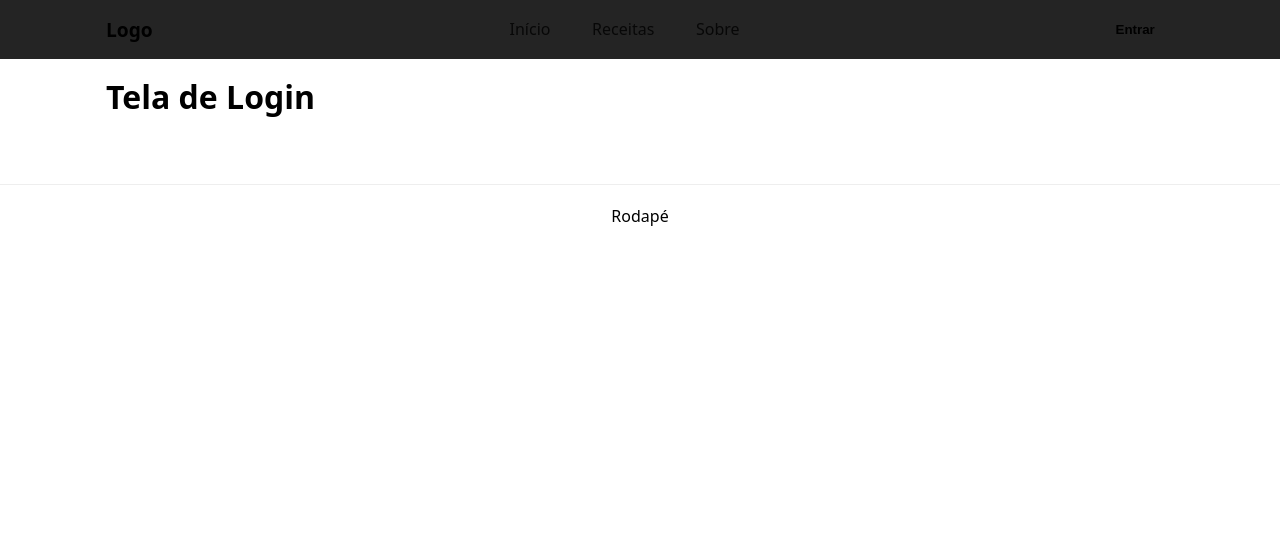
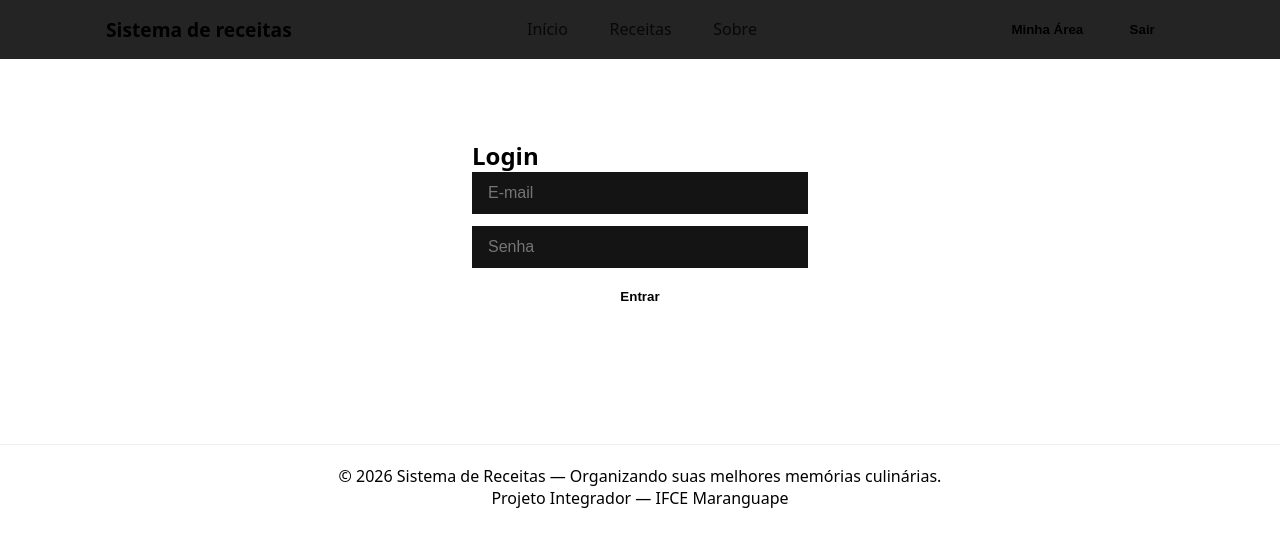
Before and after one commit to alvesgabb/projeto-integrador-web3, a React (Vite) app in the folder frontend-react/: page /login in a window 1280 px wide. Shown: the top 546 px of the page. Built offline with nearby package versions, Linux system fonts and the light colour scheme.

Commit message:
Sincronizando frontend e backend

```diff
--- a/frontend-react/src/auth/AuthProvider.jsx
+++ /dev/null
@@ -1,13 +0,0 @@
-// Apenas pra esqueleto
-
-import { createContext, useContext } from "react";
-
-const AuthContext = createContext({});
-
-export const AuthProvider = ({ children }) => (
-  <AuthContext.Provider value={{ isAuthenticated: false }}>
-    {children}
-  </AuthContext.Provider>
-);
-
-export const useAuth = () => useContext(AuthContext);
--- a/frontend-react/src/components/Footer.jsx
+++ b/frontend-react/src/components/Footer.jsx
@@ -1,11 +1,11 @@
 import styles from "./Footer.module.css";
 
-//footer pra teste
 export default function Footer() {
   return (
     <footer className={styles.root}>
       <div className={styles.inner}>
-        <p>Rodapé</p>
+        <p>© {new Date().getFullYear()} Sistema de Receitas — Organizando suas melhores memórias culinárias.</p>
+        <p className={styles.muted}>Projeto Integrador — IFCE Maranguape</p>
       </div>
     </footer>
   );
--- a/frontend-react/src/components/NavBar.jsx
+++ b/frontend-react/src/components/NavBar.jsx
@@ -1,20 +1,25 @@
 import { NavLink, Link, useNavigate } from "react-router-dom";
 import styles from "./NavBar.module.css";
-import { useAuth } from "../auth/AuthProvider";
+
 
 export default function Navbar() {
-  const { isAuthenticated, logout } = useAuth();
   const navigate = useNavigate();
+
+  // Criamos essas duas variáveis aqui dentro para substituir o useAuth
+
+  const isAuthenticated = true;
+  const logout = () => navigate("/login");
 
   return (
     <header className={styles.root}>
       <div className={styles.inner}>
-        {/* Marca / Logo adaptada */}
+
         <Link to="/" className={styles.brand}>
-          Logo
+          Sistema de receitas
         </Link>
 
-        {/* Links de navegação*/}
+        {/* Links de navegação */}
+
         <nav className={styles.links}>
           <NavLink
             to="/"
@@ -43,7 +48,7 @@ export default function Navbar() {
           </NavLink>
         </nav>
 
-        {/* Área do usuário*/}
+        {/* Área do usuário */}
         <div className={styles.actions}>
           {isAuthenticated ? (
             <>
--- a/frontend-react/src/main.jsx
+++ b/frontend-react/src/main.jsx
@@ -6,10 +6,8 @@ import './index.css'
 import { ScrollToTop } from './components/ScrollToTop'
 
 createRoot(document.getElementById('root')).render(
-  <React.StrictMode>
     <BrowserRouter>
     <ScrollToTop/>
       <App />
     </BrowserRouter>
-  </React.StrictMode>
-)
+);
--- a/frontend-react/src/pages/Dashboard.jsx
+++ b/frontend-react/src/pages/Dashboard.jsx
@@ -1,3 +1,22 @@
+import { Link } from "react-router-dom";
+
 export default function Dashboard() {
-  return <h1>Área Privada</h1>;
+
+  return (
+    <section className="card" style={{ padding: "2rem" }}>
+
+      <h1> Olá, Chef!</h1>
+
+      <p style={{ marginTop: ".5rem", maxWidth: "600px", lineHeight: "1.6" }}>
+        Seja bem-vindo à sua área exclusiva no <strong>Sistema de receitas</strong>.
+        Aqui você pode gerenciar suas receitas e organizar seus ingredientes e modo de preparo!.
+      </p>
+
+
+      <div style={{ marginTop: "2rem", display: "flex", gap: ".5rem" }}>
+        <Link to="/receitas" className="btn">Ver receitas</Link>
+        <Link to="/" className="btn btn-outline">Voltar à página inicial</Link>
+      </div>
+    </section>
+  );
 }
--- a/frontend-react/src/pages/Home.jsx
+++ b/frontend-react/src/pages/Home.jsx
@@ -1,5 +1,60 @@
-import { Link, useNavigate} from "react-router-dom"
+import { Link, useNavigate } from "react-router-dom";
 
 export default function Home() {
-  return <div>Página Inicial</div>;
+  const navigate = useNavigate();
+
+  return (
+    <section className="card" style={{ padding: "2rem", minHeight: "80vh" }}>
+
+      {/* Cabeçalho Principal */}
+      <h1 style={{ fontSize: "2rem", fontWeight: "bold" }}>
+         Sistema de Receitas
+      </h1>
+      <p style={{ marginTop: "0.5rem", color: "var(--text-muted)" }}>
+        Organize suas criações culinárias de forma prática e rápida.
+      </p>
+
+      {/* Botões Rápidos */}
+      <div style={{ display: "flex", gap: "0.75rem", marginTop: "1.5rem" }}>
+        <Link to="/receitas" className="btn">Ver Receitas</Link>
+        <button className="btn btn-outline" onClick={() => navigate("/dashboard")}>
+          Meu Painel
+        </button>
+      </div>
+
+      {/* Grid de Funcionalidades  */}
+      <div style={{
+        marginTop: "3rem",
+        display: "grid",
+        gap: "1rem",
+        gridTemplateColumns: "repeat(auto-fit, minmax(250px, 1fr))"
+      }}>
+        <div className="card">
+          <h3> Catálogo</h3>
+          <p>Acesse todas as suas receitas em um só lugar.</p>
+        </div>
+
+        <div className="card">
+          <h3> Cadastro</h3>
+          <p>Adicione novos pratos e ingredientes facilmente.</p>
+        </div>
+
+        <div className="card">
+          <h3> Gestão</h3>
+          <p>Controle suas informações no dashboard exclusivo.</p>
+        </div>
+      </div>
+
+
+      {/* Rodapé da Página (Call to Action) */}
+      <div style={{ marginTop: "4rem", textAlign: "center" }}>
+        <hr style={{ marginBottom: "2rem", opacity: "0.1" }} />
+        <h3>Pronto para começar a cozinhar?</h3>
+        <button className="btn" style={{ marginTop: "1rem" }} onClick={() => navigate("/login")}>
+          Acessar Minha Conta
+        </button>
+      </div>
+
+    </section>
+  );
 }
--- a/frontend-react/src/pages/Login.jsx
+++ b/frontend-react/src/pages/Login.jsx
@@ -1,3 +1,58 @@
+import { useState } from "react";
+import { useNavigate } from "react-router-dom";
+
 export default function Login() {
-  return <h1>Tela de Login</h1>;
+  const [email, setEmail] = useState("");
+  const [senha, setSenha] = useState("");
+  const [erro, setErro] = useState(null);
+  const navigate = useNavigate();
+
+  async function handleSubmit(e) {
+    e.preventDefault();
+    setErro(null);
+
+    try {
+      const response = await fetch("http://localhost:3001/usuarios/login", {
+        method: "POST",
+        headers: { "Content-Type": "application/json" },
+        body: JSON.stringify({ email, senha }),
+      });
+
+      const dados = await response.json();
+
+      if (response.ok) {
+
+        //como não precisa de jWT/sessão, só mudamos de página.
+
+        navigate("/dashboard");
+      } else {
+        setErro(dados.erro || "Acesso negado");
+      }
+    } catch (err) {
+      setErro("Servidor offline. Verifique o backend!");
+    }
+  }
+
+  return (
+    <section className="card" style={{ maxWidth: 400, margin: "2rem auto", padding: "2rem" }}>
+      <h1>Login</h1>
+      <form onSubmit={handleSubmit} style={{ display: "grid", gap: ".75rem" }}>
+        <input
+          className="input"
+          placeholder="E-mail"
+          value={email}
+          onChange={(e) => setEmail(e.target.value)}
+        />
+        <input
+          className="input"
+          type="password"
+          placeholder="Senha"
+          value={senha}
+          onChange={(e) => setSenha(e.target.value)}
+        />
+        {erro && <p style={{ color: "red" }}>{erro}</p>}
+        <button className="btn" type="submit">Entrar</button>
+      </form>
+    </section>
+  );
 }
```
Also changed, not shown: frontend-react/src/auth/FakeJwt.js (added), 1 other file (tests, documents, lock files or other folders).
